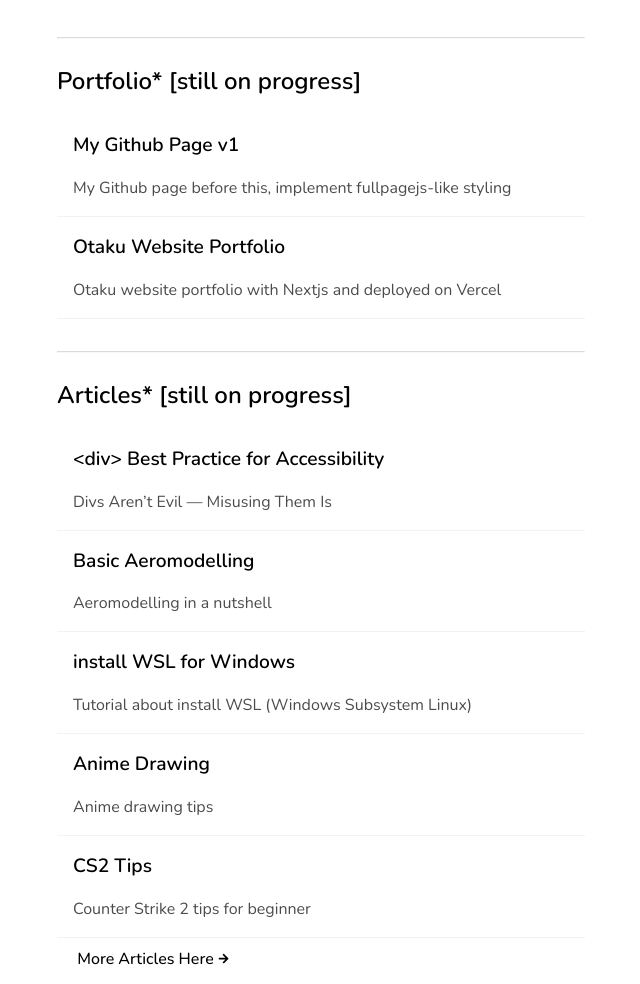
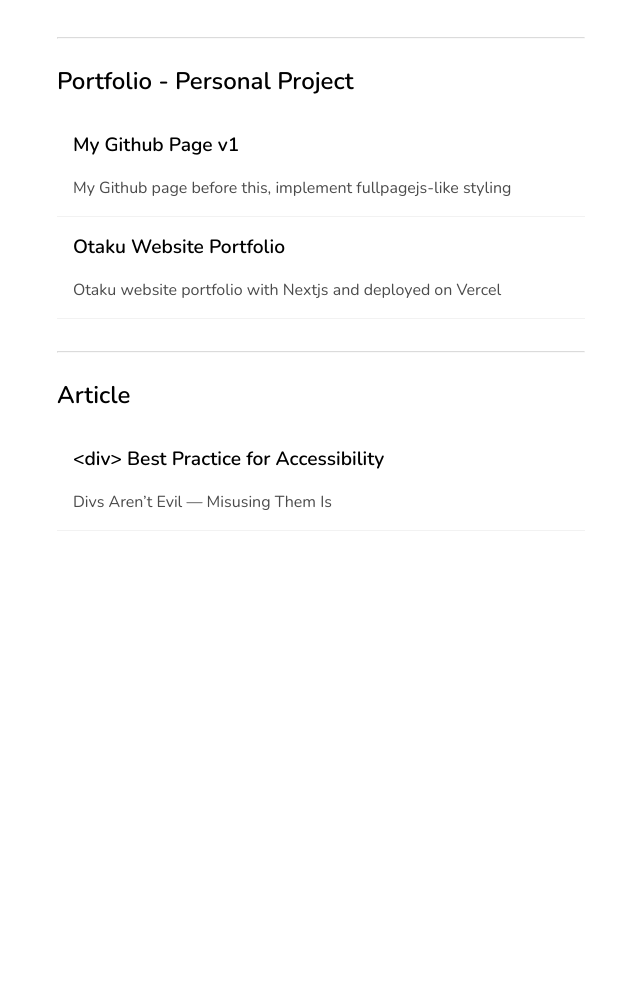
Before and after one commit to gelembungsahabat/gelembungsahabat.github.io, an Astro site: page / in a window 1280 px wide. Shown: the part 836-1820 px from the top of the page, without its empty margins (583-1223 px from the left). After the commit the page ends 1399 px from the top, so only its background shows below. Built offline with nearby package versions, Linux system fonts and the light colour scheme; Astro itself is replaced by a stand-in of ours.

Commit message:
feat: update portfolio and article list

```diff
--- a/src/components/sections/articles.tsx
+++ b/src/components/sections/articles.tsx
@@ -1,12 +1,12 @@
 import "./styles/articles.css";
 import { articleListData } from "../../data";
-import { FaArrowRight } from "react-icons/fa";
+// import { FaArrowRight } from "react-icons/fa";
 
 export function Articles() {
   return (
     <section>
       <div className="articles-container" tabIndex={0}>
-        <h1>Articles* [still on progress]</h1>
+        <h1>Article</h1>
         {articleListData
           .map((val, idx) => {
             return (
@@ -18,10 +18,10 @@ export function Articles() {
               </a>
             );
           })
-          .slice(0, 5)}
-        <button aria-label="Next article" className="more-articles-button">
+          .slice(0, 1)}
+        {/* <button aria-label="Next article" className="more-articles-button">
           More Articles Here <FaArrowRight size={"0.7rem"} />
-        </button>
+        </button> */}
       </div>
     </section>
   );
--- a/src/components/sections/portfolio-list.tsx
+++ b/src/components/sections/portfolio-list.tsx
@@ -5,7 +5,7 @@ export function Portfolio() {
   return (
     <section>
       <div className="portfolio-container" tabIndex={0}>
-        <h1>Portfolio* [still on progress]</h1>
+        <h1>Portfolio - Personal Project</h1>
         {portfolioListData
           .map((val, idx) => {
             return (
```
